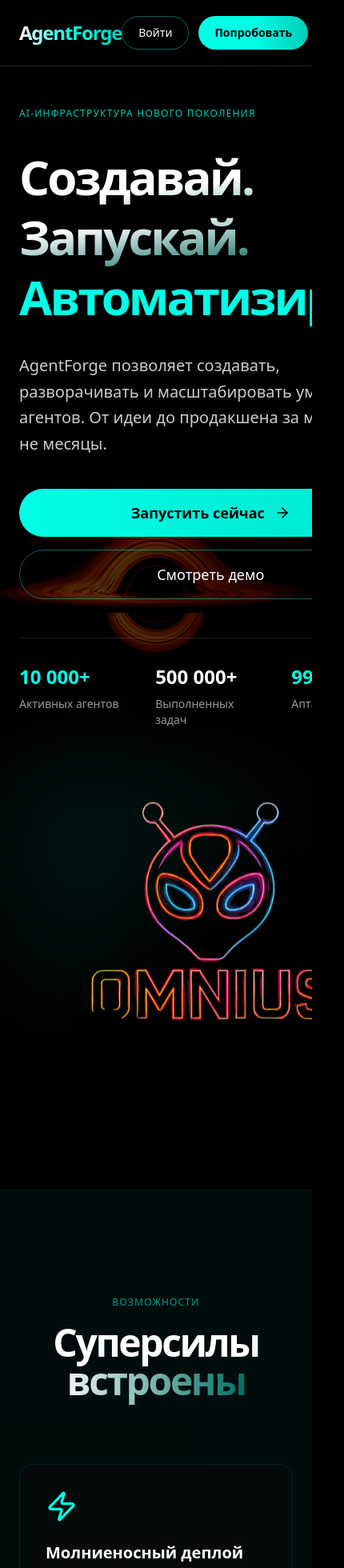
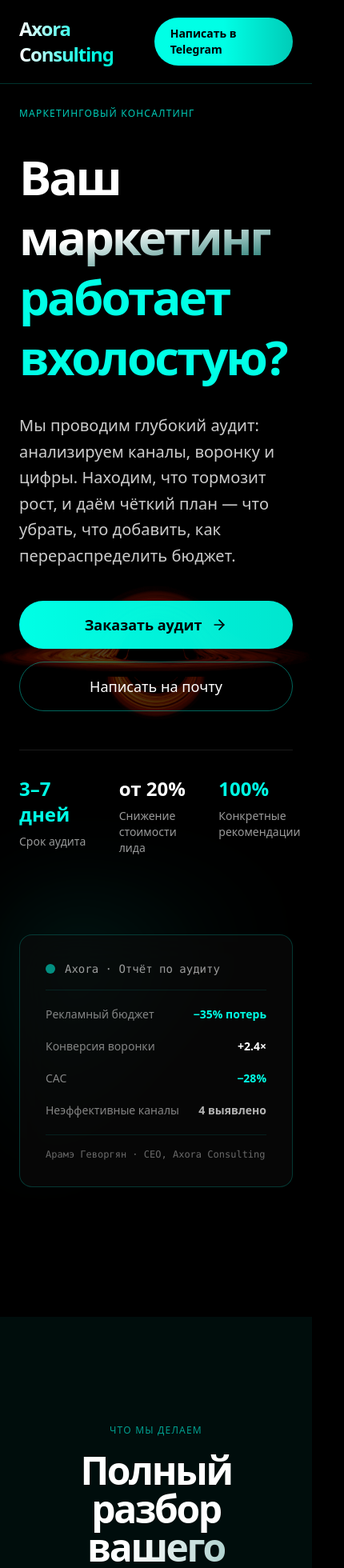
Before and after one commit to pr-poehali-dev/infinity-connector-2, a React (Vite) app: page / in a window 390 px wide. Shown: the top 1960 px of the page at 80% size, 430 px wide, since content can reach past the window. Built offline with nearby package versions, Linux system fonts and the light colour scheme.

Commit message:
`feat: adapt template to requirements`

```diff
--- a/index.html
+++ b/index.html
@@ -23,7 +23,9 @@
     <script src="https://cdn.poehali.dev/intertnal/js/telemetry-min.js"></script>
     <!-- IMPORTANT: DO NOT REMOVE THIS SCRIPT TAG OR THIS COMMENT! -->
 
-</head>
+    <meta name="pp-name" value="infinity-connector-2">
+      <script src="https://cdn.poehali.dev/intertnal/js/inspector-min.js"></script>
+  </head>
 
 <body>
 <div id="root"></div>
--- a/src/pages/Index.tsx
+++ b/src/pages/Index.tsx
@@ -1,12 +1,12 @@
 import { useEffect, useState } from "react";
-import { Zap, Lock, TrendingUp, Cpu, Settings, Cloud, ArrowRight } from "lucide-react";
+import { Search, BarChart2, Target, TrendingUp, ArrowRight, MessageCircle, Mail } from "lucide-react";
+import Icon from "@/components/ui/icon";
 
 const Index = () => {
   const [visibleSections, setVisibleSections] = useState<Record<string, boolean>>({});
 
   useEffect(() => {
     const observers: Record<string, IntersectionObserver> = {};
-
     const sectionIds = ["hero", "features", "how", "pricing", "cta"];
 
     sectionIds.forEach((id) => {
@@ -38,27 +38,29 @@ const Index = () => {
         <div className="max-w-7xl mx-auto px-6 py-5 flex justify-between items-center">
           <div className="flex items-center">
             <div className="font-display font-bold text-2xl tracking-tighter bg-gradient-to-r from-white via-accent to-accent/80 bg-clip-text text-transparent">
-              AgentForge
+              Axora Consulting
             </div>
           </div>
           <nav className="hidden md:flex gap-10 text-sm font-medium">
             <a href="#features" className="text-muted-foreground hover:text-white transition-colors">
-              Возможности
+              Что мы делаем
             </a>
             <a href="#how" className="text-muted-foreground hover:text-white transition-colors">
-              Как это работает
+              Как работаем
             </a>
             <a href="#pricing" className="text-muted-foreground hover:text-white transition-colors">
-              Тарифы
+              Форматы
             </a>
           </nav>
           <div className="flex gap-3">
-            <button className="px-5 py-2.5 text-sm font-medium border border-accent/40 rounded-full hover:border-accent/70 hover:bg-accent/10 transition-all">
-              Войти
-            </button>
-            <button className="px-5 py-2.5 text-sm font-medium bg-gradient-to-r from-accent via-accent to-accent/80 text-black rounded-full hover:shadow-lg hover:shadow-accent/40 transition-all font-semibold">
-              Попробовать
-            </button>
+            <a
+              href="https://t.me/axorakon"
+              target="_blank"
+              rel="noopener noreferrer"
+              className="px-5 py-2.5 text-sm font-medium bg-gradient-to-r from-accent via-accent to-accent/80 text-black rounded-full hover:shadow-lg hover:shadow-accent/40 transition-all font-semibold"
+            >
+              Написать в Telegram
+            </a>
           </div>
         </div>
       </header>
@@ -66,11 +68,10 @@ const Index = () => {
       {/* Hero Section */}
       <section id="hero" className="relative pt-32 pb-32 px-6 min-h-screen flex items-center overflow-hidden">
         <div className="absolute inset-0 w-full h-full flex items-center justify-center overflow-hidden">
-          <img src="/images/black-hole-gif.gif" alt="Black hole animation" className="w-auto h-3/4 object-contain" />
+          <img src="/images/black-hole-gif.gif" alt="Background animation" className="w-auto h-3/4 object-contain" />
         </div>
         <div className="absolute inset-0 bg-black/70" />
 
-        {/* Content overlay */}
         <div className="relative z-10 max-w-7xl mx-auto w-full">
           <div className="grid lg:grid-cols-2 gap-16 items-center">
             <div
@@ -78,41 +79,49 @@ const Index = () => {
             >
               <div className="mb-8 inline-block">
                 <span className="text-xs font-medium tracking-widest text-accent/80 uppercase">
-                  AI-инфраструктура нового поколения
+                  Маркетинговый консалтинг
                 </span>
               </div>
               <h1 className="text-6xl lg:text-7xl font-display font-black leading-tight mb-8 tracking-tighter">
                 <span className="bg-gradient-to-br from-white via-white to-accent/40 bg-clip-text text-transparent">
-                  Создавай. Запускай.
+                  Ваш маркетинг
                 </span>
                 <br />
-                <span className="text-accent">Автоматизируй.</span>
+                <span className="text-accent">работает вхолостую?</span>
               </h1>
               <p className="text-xl text-white/80 leading-relaxed mb-10 max-w-xl font-light">
-                AgentForge позволяет создавать, разворачивать и масштабировать умных AI-агентов.
-                От идеи до продакшена за минуты, а не месяцы.
+                Мы проводим глубокий аудит: анализируем каналы, воронку и цифры.
+                Находим, что тормозит рост, и даём чёткий план — что убрать, что добавить, как перераспределить бюджет.
               </p>
               <div className="flex gap-4 mb-12 flex-col sm:flex-row">
-                <button className="group px-8 py-4 bg-gradient-to-r from-accent to-accent/90 text-black rounded-full hover:shadow-2xl hover:shadow-accent/50 transition-all font-semibold text-lg flex items-center gap-3 justify-center">
-                  Запустить сейчас
+                <a
+                  href="https://t.me/axorakon"
+                  target="_blank"
+                  rel="noopener noreferrer"
+                  className="group px-8 py-4 bg-gradient-to-r from-accent to-accent/90 text-black rounded-full hover:shadow-2xl hover:shadow-accent/50 transition-all font-semibold text-lg flex items-center gap-3 justify-center"
+                >
+                  Заказать аудит
                   <ArrowRight className="w-5 h-5 group-hover:translate-x-1 transition" />
-                </button>
-                <button className="px-8 py-4 border border-accent/40 rounded-full hover:border-accent/70 hover:bg-accent/10 transition-all font-medium text-lg text-white">
-                  Смотреть демо
-                </button>
+                </a>
+                <a
+                  href="mailto:trust@axora.ru"
+                  className="px-8 py-4 border border-accent/40 rounded-full hover:border-accent/70 hover:bg-accent/10 transition-all font-medium text-lg text-white text-center"
+                >
+                  Написать на почту
+                </a>
               </div>
               <div className="grid grid-cols-3 gap-8 pt-8 border-t border-white/10">
                 <div>
-                  <div className="text-2xl font-bold text-accent mb-2">10 000+</div>
-                  <p className="text-sm text-white/60">Активных агентов</p>
+                  <div className="text-2xl font-bold text-accent mb-2">3–7 дней</div>
+                  <p className="text-sm text-white/60">Срок аудита</p>
                 </div>
                 <div>
-                  <div className="text-2xl font-bold text-white mb-2">500 000+</div>
-                  <p className="text-sm text-white/60">Выполненных задач</p>
+                  <div className="text-2xl font-bold text-white mb-2">от 20%</div>
+                  <p className="text-sm text-white/60">Снижение стоимости лида</p>
                 </div>
                 <div>
-                  <div className="text-2xl font-bold text-accent mb-2">99.99%</div>
-                  <p className="text-sm text-white/60">Аптайм</p>
+                  <div className="text-2xl font-bold text-accent mb-2">100%</div>
+                  <p className="text-sm text-white/60">Конкретные рекомендации</p>
                 </div>
               </div>
             </div>
@@ -121,11 +130,28 @@ const Index = () => {
               className={`relative h-96 lg:h-[550px] transition-all duration-1000 flex items-center justify-center ${visibleSections["hero"] ? "opacity-100 scale-100" : "opacity-0 scale-95"}`}
             >
               <div className="absolute inset-0 bg-gradient-to-br from-accent/30 via-transparent to-transparent rounded-3xl blur-3xl animate-pulse" />
-              <img
-                src="/omnius-logo.png"
-                alt="Omnius Agent"
-                className="w-full max-w-sm lg:max-w-md drop-shadow-2xl animate-float relative z-10"
-              />
+              <div className="relative z-10 w-full max-w-sm lg:max-w-md">
+                <div className="bg-card/60 backdrop-blur-xl border border-accent/20 rounded-2xl p-8 space-y-5">
+                  <div className="flex items-center gap-3 pb-4 border-b border-accent/10">
+                    <div className="w-3 h-3 rounded-full bg-accent animate-pulse" />
+                    <span className="text-sm text-white/60 font-mono">Axora · Отчёт по аудиту</span>
+                  </div>
+                  {[
+                    { label: "Рекламный бюджет", value: "−35% потерь", color: "text-accent" },
+                    { label: "Конверсия воронки", value: "+2.4×", color: "text-white" },
+                    { label: "CAC", value: "−28%", color: "text-accent" },
+                    { label: "Неэффективные каналы", value: "4 выявлено", color: "text-white/70" },
+                  ].map((row, i) => (
+                    <div key={i} className="flex justify-between items-center">
+                      <span className="text-sm text-white/50">{row.label}</span>
+                      <span className={`text-sm font-bold ${row.color}`}>{row.value}</span>
+                    </div>
+                  ))}
+                  <div className="pt-4 border-t border-accent/10">
+                    <p className="text-xs text-white/40 font-mono">Арамэ Геворгян · CEO, Axora Consulting</p>
+                  </div>
+                </div>
+              </div>
             </div>
           </div>
         </div>
@@ -137,10 +163,10 @@ const Index = () => {
           <div
             className={`text-center mb-20 transition-all duration-1000 ${visibleSections["features"] ? "opacity-100 translate-y-0" : "opacity-0 translate-y-8"}`}
           >
-            <span className="text-xs font-medium tracking-widest text-accent/60 uppercase">Возможности</span>
+            <span className="text-xs font-medium tracking-widest text-accent/60 uppercase">Что мы делаем</span>
             <h2 className="text-5xl lg:text-6xl font-display font-black tracking-tighter mt-4 mb-6">
               <span className="bg-gradient-to-r from-white via-white to-accent/40 bg-clip-text text-transparent">
-                Суперсилы встроены
+                Полный разбор вашего маркетинга
               </span>
             </h2>
           </div>
@@ -148,49 +174,50 @@ const Index = () => {
           <div className="grid md:grid-cols-2 lg:grid-cols-3 gap-6">
             {[
               {
-                icon: Zap,
-                title: "Молниеносный деплой",
-                desc: "Развертывание в продакшен одним кликом без настройки",
+                icon: "Search",
+                title: "Аудит рекламных каналов",
+                desc: "Разбираем каждый канал: контекст, таргет, SEO, email. Находим где деньги уходят впустую.",
               },
               {
-                icon: Cpu,
-                title: "Умный AI-движок",
-                desc: "Продвинутые возможности рассуждения, которые учатся и адаптируются",
+                icon: "BarChart2",
+                title: "Анализ воронки продаж",
+                desc: "Смотрим на цифры на каждом этапе — от клика до оплаты. Находим узкие места и утечки.",
               },
               {
-                icon: TrendingUp,
-                title: "Автомасштабирование",
-                desc: "Автоматическое масштабирование ресурсов на основе нагрузки",
+                icon: "TrendingUp",
+                title: "Перераспределение бюджета",
+                desc: "Конкретные рекомендации: куда направить деньги, от чего отказаться для максимального ROI.",
               },
               {
-                icon: Lock,
-                title: "Корпоративная безопасность",
-                desc: "Банковское шифрование и соответствие SOC2, GDPR, HIPAA",
+                icon: "Target",
+                title: "Анализ аудитории",
+                desc: "Проверяем, те ли люди видят вашу рекламу. Сегментация и точная настройка таргетинга.",
               },
               {
-                icon: Settings,
-                title: "Гибкие сценарии",
-                desc: "Создавайте сложные цепочки автоматизации в визуальном редакторе",
+                icon: "MessageCircle",
+                title: "Оценка посылов и креативов",
+                desc: "Разбираем что говорите рынку — насколько это резонирует с болями и желаниями клиентов.",
               },
               {
-                icon: Cloud,
-                title: "Мультиоблачность",
-                desc: "Разворачивайте где угодно - AWS, Azure, GCP или своя инфраструктура",
+                icon: "BarChart2",
+                title: "Конкурентный анализ",
+                desc: "Смотрим на рынок: как позиционируются конкуренты и где у вас пространство для роста.",
               },
             ].map((item, i) => {
-              const Icon = item.icon;
               const isVisible = visibleSections["features"];
               return (
                 <div
                   key={i}
-                  className={`group p-8 border border-accent/10 hover:border-accent/40 rounded-2xl bg-card/50 hover:bg-card/80 transition-all duration-500 cursor-pointer backdrop-blur-sm ${
+                  className={`group p-8 border border-accent/10 hover:border-accent/40 rounded-2xl bg-card/50 hover:bg-card/80 transition-all duration-500 ${
                     isVisible ? "opacity-100 translate-y-0" : "opacity-0 translate-y-8"
                   }`}
                   style={{ transitionDelay: `${i * 100}ms` }}
                 >
-                  <Icon className="w-10 h-10 mb-6 text-accent group-hover:scale-110 transition-transform" />
-                  <h3 className="font-display font-bold text-xl mb-3">{item.title}</h3>
-                  <p className="text-muted-foreground leading-relaxed">{item.desc}</p>
+                  <div className="w-12 h-12 rounded-xl bg-accent/10 group-hover:bg-accent/20 flex items-center justify-center mb-6 transition-colors">
+                    <Icon name={item.icon} size={22} className="text-accent" />
+                  </div>
+                  <h3 className="font-display font-bold text-lg mb-3">{item.title}</h3>
+                  <p className="text-muted-foreground leading-relaxed text-sm">{item.desc}</p>
                 </div>
               );
             })}
@@ -207,17 +234,17 @@ const Index = () => {
             <span className="text-xs font-medium tracking-widest text-accent/60 uppercase">Процесс</span>
             <h2 className="text-5xl lg:text-6xl font-display font-black tracking-tighter mt-4">
               <span className="bg-gradient-to-r from-white via-white to-accent/40 bg-clip-text text-transparent">
-                От нуля до героя
+                Как мы работаем
               </span>
             </h2>
           </div>
 
           <div className="grid md:grid-cols-4 gap-6">
             {[
-              { num: "01", title: "Проектируй", desc: "Определите возможности агента в интуитивном конструкторе" },
-              { num: "02", title: "Обучай", desc: "Загрузите данные и примеры для настройки поведения" },
-              { num: "03", title: "Запускай", desc: "Запуск в продакшен одним кликом" },
-              { num: "04", title: "Масштабируй", desc: "Автомасштабирование обрабатывает миллионы запросов" },
+              { num: "01", title: "Созвон", desc: "Знакомимся, разбираем ситуацию, фиксируем задачу и цели" },
+              { num: "02", title: "Сбор данных", desc: "Получаем доступы к кабинетам, CRM и аналитике для глубокого анализа" },
+              { num: "03", title: "Аудит", desc: "3–7 дней: разбираем каналы, воронку, цифры и конкурентов" },
+              { num: "04", title: "Отчёт", desc: "Чёткий документ с выводами и конкретным планом действий" },
             ].map((step, i) => {
               const isVisible = visibleSections["how"];
               return (
@@ -253,10 +280,10 @@ const Index = () => {
           <div
             className={`text-center mb-20 transition-all duration-1000 ${visibleSections["pricing"] ? "opacity-100 translate-y-0" : "opacity-0 translate-y-8"}`}
           >
-            <span className="text-xs font-medium tracking-widest text-accent/60 uppercase">Тарифы</span>
+            <span className="text-xs font-medium tracking-widest text-accent/60 uppercase">Форматы работы</span>
             <h2 className="text-5xl lg:text-6xl font-display font-black tracking-tighter mt-4">
               <span className="bg-gradient-to-r from-white via-white to-accent/40 bg-clip-text text-transparent">
-                Простые цены
+                Выберите формат
               </span>
             </h2>
           </div>
@@ -264,16 +291,28 @@ const Index = () => {
           <div className="grid md:grid-cols-2 gap-8">
             {[
               {
-                name: "Стартовый",
-                price: "4 900 \u20bd/\u043c\u0435\u0441",
-                features: ["До 10 агентов", "100 000 запросов/месяц", "Поддержка сообщества", "Базовая аналитика"],
+                name: "Аудит",
+                price: "По запросу",
+                features: [
+                  "Анализ всех рекламных каналов",
+                  "Разбор воронки продаж",
+                  "Оценка бюджета и ROI",
+                  "Письменный отчёт с рекомендациями",
+                ],
                 highlight: false,
+                cta: "Обсудить аудит",
               },
               {
-                name: "Корпоративный",
+                name: "Консалтинг",
                 price: "По запросу",
-                features: ["Безлимитные агенты", "Безлимитные запросы", "Поддержка 24/7", "Индивидуальные интеграции"],
+                features: [
+                  "Всё из аудита",
+                  "Сопровождение внедрения изменений",
+                  "Еженедельные встречи и контроль",
+                  "Личный контакт с Арамэ Геворгян",
+                ],
                 highlight: true,
+                cta: "Обсудить формат",
               },
             ].map((plan, i) => {
               const isVisible = visibleSections["pricing"];
@@ -305,15 +344,18 @@ const Index = () => {
                         ))}
                       </ul>
                     </div>
-                    <button
-                      className={`w-full px-6 py-4 rounded-xl font-semibold transition-all ${
+                    <a
+                      href="https://t.me/axorakon"
+                      target="_blank"
+                      rel="noopener noreferrer"
+                      className={`w-full px-6 py-4 rounded-xl font-semibold transition-all text-center block ${
                         plan.highlight
                           ? "bg-gradient-to-r from-accent to-accent/80 text-black hover:shadow-xl hover:shadow-accent/40"
-                          : "border border-accent/20 hover:border-accent/40 hover:bg-accent/5"
+                          : "border border-accent/20 hover:border-accent/40 hover:bg-accent/5 text-white"
                       }`}
                     >
-                      {plan.highlight ? "Связаться с нами" : "Попробовать бесплатно"}
-                    </button>
+                      {plan.cta}
+                    </a>
                   </div>
                 </div>
               );
@@ -329,35 +371,43 @@ const Index = () => {
         >
           <h2 className="text-5xl lg:text-6xl font-display font-black tracking-tighter mb-6">
             <span className="bg-gradient-to-r from-white via-white to-accent/40 bg-clip-text text-transparent">
-              Готовы создавать?
+              Готовы узнать правду о вашем маркетинге?
             </span>
           </h2>
           <p className="text-xl text-muted-foreground mb-12 font-light max-w-2xl mx-auto">
-            Присоединяйтесь к тысячам разработчиков, которые строят будущее с AgentForge.
+            Напишите нам — и мы обсудим, как аудит поможет найти точки роста именно в вашем бизнесе.
           </p>
-          <button className="group px-10 py-5 bg-gradient-to-r from-accent to-accent/90 text-black rounded-full hover:shadow-2xl hover:shadow-accent/40 transition-all font-bold text-lg flex items-center gap-3 mx-auto">
-            Начать бесплатно
-            <ArrowRight className="w-5 h-5 group-hover:translate-x-1 transition" />
-          </button>
+          <div className="flex gap-4 justify-center flex-col sm:flex-row">
+            <a
+              href="https://t.me/axorakon"
+              target="_blank"
+              rel="noopener noreferrer"
+              className="group px-10 py-5 bg-gradient-to-r from-accent to-accent/90 text-black rounded-full hover:shadow-2xl hover:shadow-accent/40 transition-all font-bold text-lg flex items-center gap-3 mx-auto sm:mx-0 justify-center"
+            >
+              Написать в Telegram
+              <ArrowRight className="w-5 h-5 group-hover:translate-x-1 transition" />
+            </a>
+            <a
+              href="mailto:trust@axora.ru"
+              className="group px-10 py-5 border border-accent/40 rounded-full hover:border-accent/70 hover:bg-accent/10 transition-all font-bold text-lg flex items-center gap-3 mx-auto sm:mx-0 justify-center text-white"
+            >
+              <Mail className="w-5 h-5 text-accent" />
+              trust@axora.ru
+            </a>
+          </div>
         </div>
       </section>
 
       {/* Footer */}
       <footer className="border-t border-accent/10 py-12 px-6 bg-background/50">
         <div className="max-w-7xl mx-auto flex flex-col md:flex-row justify-between items-center gap-6 text-sm text-muted-foreground">
-          <p>© 2025 AgentForge — Создавайте умных агентов</p>
+          <p>© 2026 Axora Consulting — Маркетинговый консалтинг</p>
           <div className="flex gap-8">
-            <a href="#" className="hover:text-white transition-colors">
-              Конфиденциальность
+            <a href="https://t.me/axorakon" target="_blank" rel="noopener noreferrer" className="hover:text-white transition-colors">
+              Telegram
             </a>
-            <a href="#" className="hover:text-white transition-colors">
-              Условия
-            </a>
-            <a href="#" className="hover:text-white transition-colors">
-              Документация
-            </a>
-            <a href="#" className="hover:text-white transition-colors">
-              Контакты
+            <a href="mailto:trust@axora.ru" className="hover:text-white transition-colors">
+              trust@axora.ru
             </a>
           </div>
         </div>
```
Also changed, not shown: 1 other file (tests, documents, lock files or other folders).
